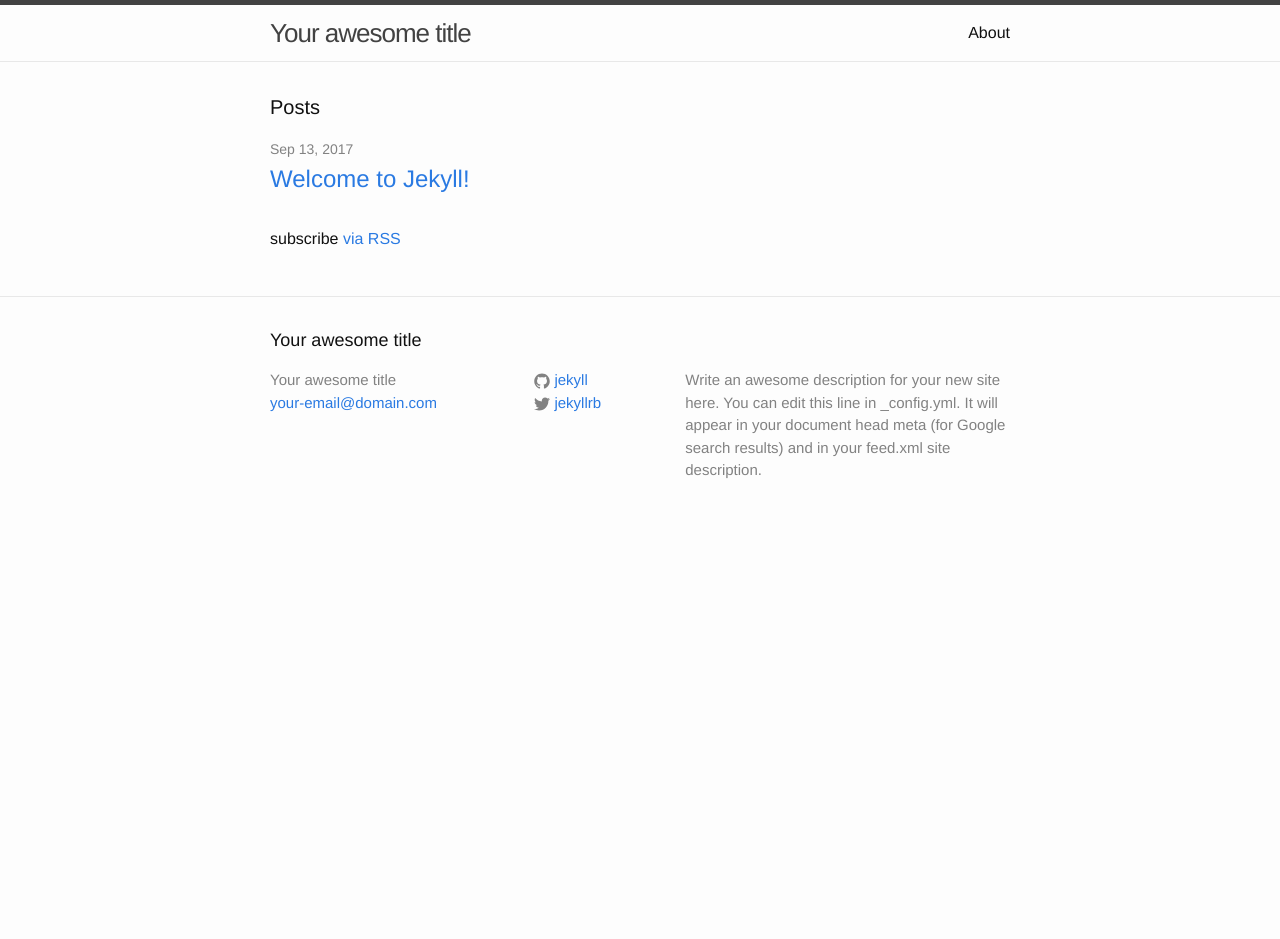
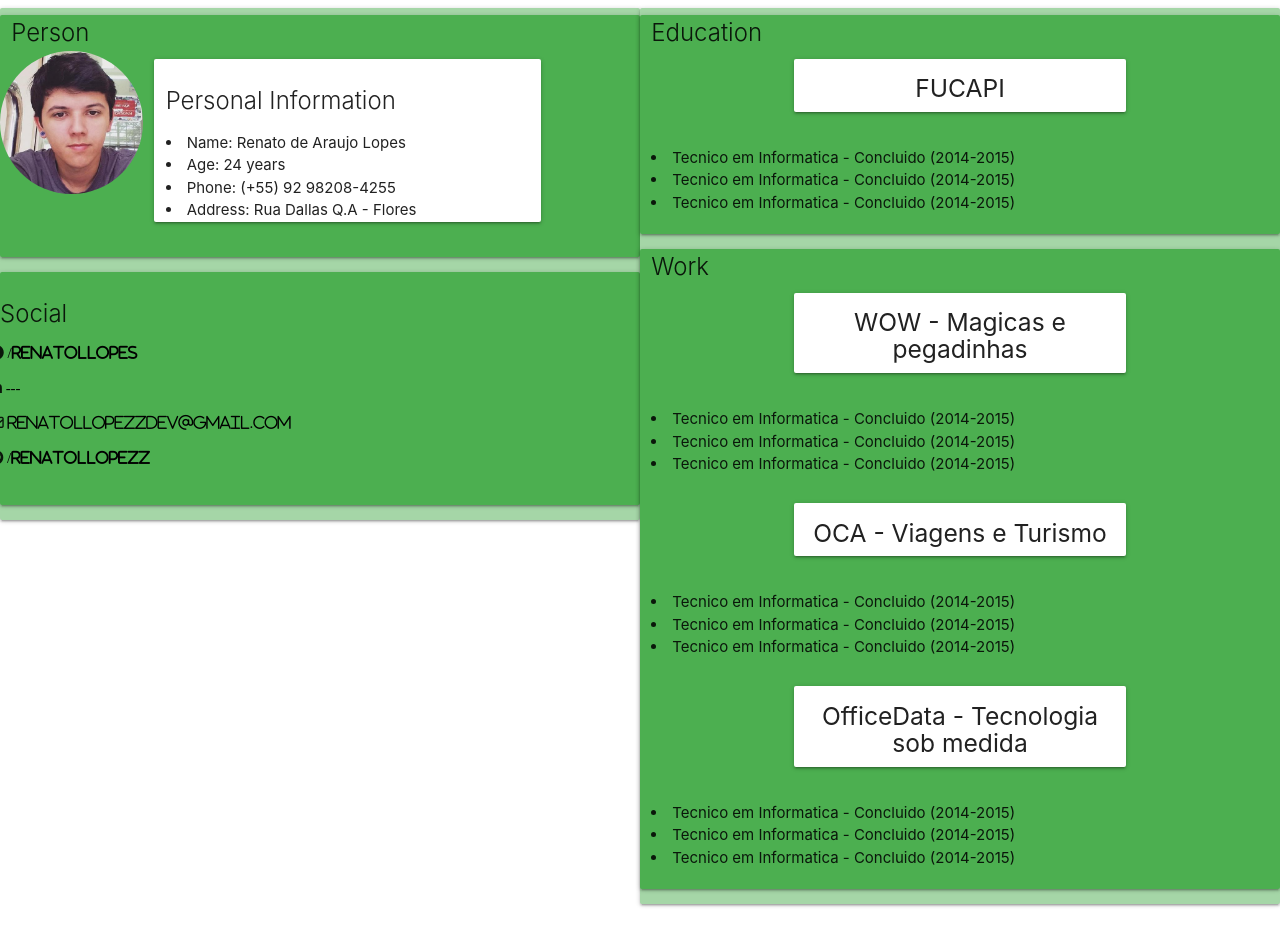
Before and after one commit to renatollopezz/renatollopezz.github.io, a Jekyll site: the page index.html, which Jekyll copies as it is, in a window 1280 px wide. Built offline with Jekyll 4.4.1, drawn with Linux system fonts in a browser that asks for light colours; nearby versions of some CDN libraries; library files that are not in the unit come from our copies; before the commit the page ends 900 px from its top, so only the background shows below that.

Commit message:
Adicionando novo index.html

```diff
--- a/index.html
+++ b/index.html
@@ -1,23 +1,114 @@
----
-layout: default
----
+<!DOCTYPE html>
+<html>
+<head>
+	<title>Model</title>
+	<link rel="stylesheet" type="text/css" href="node_modules/materialize-css/dist/css/materialize.min.css">
+	<link rel="stylesheet" type="text/css" href="node_modules/font-awesome/css/font-awesome.min.css">
+</head>
+<body style="height:100%">
+<div id="main" class="row" >
+	<div id="col-left" class="col s6 card" style="background-color: #A5D6A7" >
+		<div id="line-person" class="row card" style="background-color: #4CAF50">
+          <span class="card-title col s12">Person</span>
+          <div class="row ">
+            <div class="col s3">
+              <img src="img/person.jpeg" alt="" class="circle responsive-img">
+            </div>
+            <div class=" card col s7">
+            		<h3 class="card-title">Personal Information</h3>
+					<li>Name: Renato de Araujo Lopes</li>
+					<li>Age: 24 years</li>
+					<li>Phone: (+55) 92 98208-4255</li>
+					<li>Address: Rua Dallas Q.A - Flores </li>
+            </div>
+          </div>
+		</div>
+		<div id="line-social" class="row card" style="background-color: #4CAF50">
+			<div class="row">
+            <h3 class="card-title col s12">Social</h3>
+				<div class="row">
+					<i class="fa fa-facebook-official col s12" aria-hidden="true">
+						<a class=" black-text" href="https://www.facebook.com/renatollopes"> /renatollopes</a>
+					</i>
+				</div>
+				<div class="row">
+					<i class="fa fa-linkedin  col s12" aria-hidden="true">
+						<a class=" black-text" href="https://www.facebook.com/renatollopes">  ---</a>
+					</i>
+				</div>
+				<div class="row">
+					<i class="fa fa-envelope-o  col s12" aria-hidden="true">
+						<a class=" black-text" href="www.facebook.com/renatollopes">  renatollopezzdev@gmail.com</a>
+					</i>
+				</div>
+				<div class="row">
+					<i class="fa fa-github  col s12" aria-hidden="true">
+						<a class=" black-text" href="https://github.com/renatollopezz"> /renatollopezz</a>
+					</i>
+				</div>
+			</div>
+		</div>
+	</div>
+	<div id="col-right" class="col s6 card" style="background-color: #A5D6A7">
+		<div id="line-education" class="row card" style="background-color: #4CAF50">
+			<span   class="card-title col s12">Education</span>
+				<div class="row">
+						<div class="col s6 offset-s3 card">
+							<h5 align="center">FUCAPI</h5>
+						</div>
+				</div>
+				<div class="row col s12">
+					<li>Tecnico em Informatica - Concluido (2014-2015)</li>
+					<li>Tecnico em Informatica - Concluido (2014-2015)</li>
+					<li>Tecnico em Informatica - Concluido (2014-2015)</li>
 
-<div class="home">
+				</div>
 
-  <h1 class="page-heading">Posts</h1>
+    </div>
+		<div id="line-work" class="row card" style="background-color: #4CAF50">
+			<span   class="card-title col s12">Work</span>
+				<div class="row">
+						<div class="col s6 offset-s3 card">
+							<h5 align="center">WOW - Magicas e pegadinhas</h5>
+						</div>
+				</div>
+				<div class="row col s12">
+					<li>Tecnico em Informatica - Concluido (2014-2015)</li>
+					<li>Tecnico em Informatica - Concluido (2014-2015)</li>
+					<li>Tecnico em Informatica - Concluido (2014-2015)</li>
 
-  <ul class="post-list">
-    {% for post in site.posts %}
-      <li>
-        <span class="post-meta">{{ post.date | date: "%b %-d, %Y" }}</span>
+				</div>
+				<div class="row">
+						<div class="col s6 offset-s3 card">
+							<h5 align="center">OCA - Viagens e Turismo</h5>
+						</div>
+				</div>
+				<div class="row col s12">
+					<li>Tecnico em Informatica - Concluido (2014-2015)</li>
+					<li>Tecnico em Informatica - Concluido (2014-2015)</li>
+					<li>Tecnico em Informatica - Concluido (2014-2015)</li>
 
-        <h2>
-          <a class="post-link" href="{{ post.url | prepend: site.baseurl }}">{{ post.title }}</a>
-        </h2>
-      </li>
-    {% endfor %}
-  </ul>
+				</div>
+				<div class="row">
+						<div class="col s6 offset-s3 card">
+							<h5 align="center">OfficeData - Tecnologia sob medida</h5>
+						</div>
+				</div>
+				<div class="row col s12">
+					<li>Tecnico em Informatica - Concluido (2014-2015)</li>
+					<li>Tecnico em Informatica - Concluido (2014-2015)</li>
+					<li>Tecnico em Informatica - Concluido (2014-2015)</li>
 
-  <p class="rss-subscribe">subscribe <a href="{{ "/feed.xml" | prepend: site.baseurl }}">via RSS</a></p>
+				</div>
+		</div>
+	</div>
+
+
+
+
+
 
 </div>
+<script type="text/javascript " src="node_modules/materialize-css/dist/js/materialize.min.js"></script>
+</body>
+</html>
```
Also changed, not shown: img/index.html (added, +23 -0 lines), img/person.jpeg (added).
